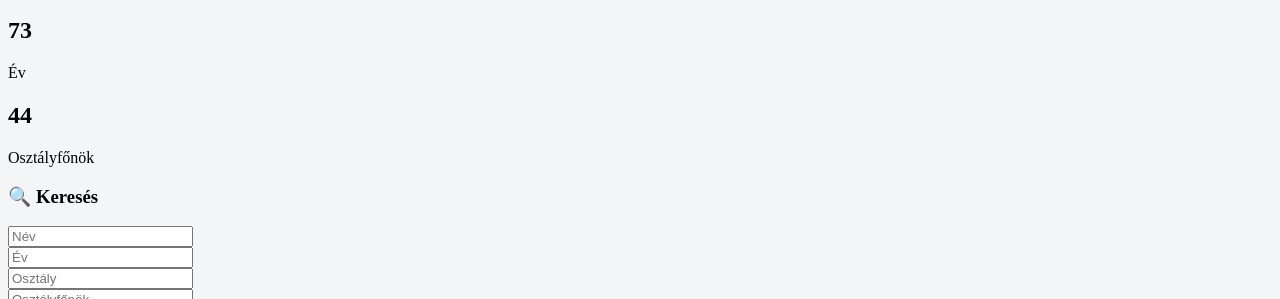
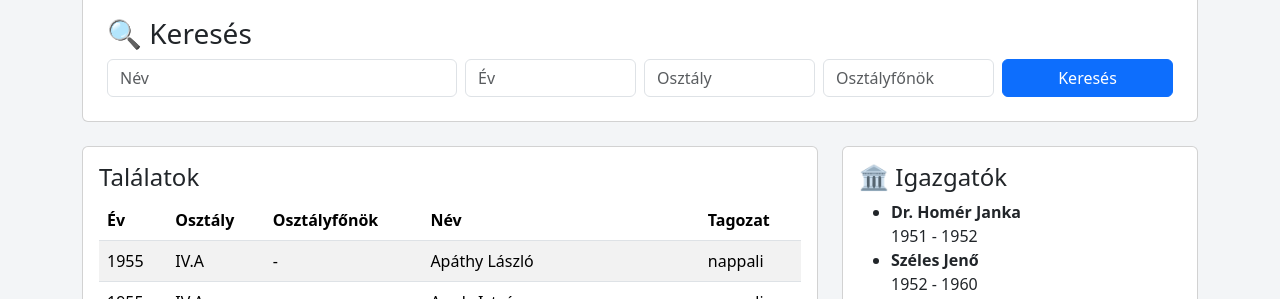
Before and after one commit to vargatanarur/BatsanyiDigitalisEvkonyv, a plain HTML site: page index.html in a window 1280 px wide. Shown: the part 501-800 px from the top of the page. Drawn offline with nearby package versions, Linux system fonts and the light colour scheme.

Commit message:
Integrate Bootstrap for styling and layout improvementsboot
Added Bootstrap CSS link and adjusted layout styles.

```diff
--- a/index.html
+++ b/index.html
@@ -3,16 +3,18 @@
 <head>
 <meta charset="UTF-8">
 <meta name="viewport" content="width=device-width, initial-scale=1">
-
+<link href="https://cdn.jsdelivr.net/npm/bootstrap@5.3.3/dist/css/bootstrap.min.css" rel="stylesheet">
 <title>Batsányi Digitális Évkönyv 1955–2026</title>
-
-https://cdn.jsdelivr.net/npm/bootstrap@5.3.3/dist/css/bootstrap.min.css
 
 <style>
 
 :root{
   --primary:#0d3b66;
   --gold:#d4af37;
+}
+.main-wrapper{
+max-width:1400px;
+margin:auto;
 }
 
 body{
@@ -65,7 +67,7 @@
 </head>
 
 <body>
-
+<div class="main-wrapper">
 <section class="hero text-center">
 
 <h1 class="display-4 fw-bold">
@@ -385,6 +387,6 @@
 }
 
 </script>
-
+</div>
 </body>
 </html>
```
